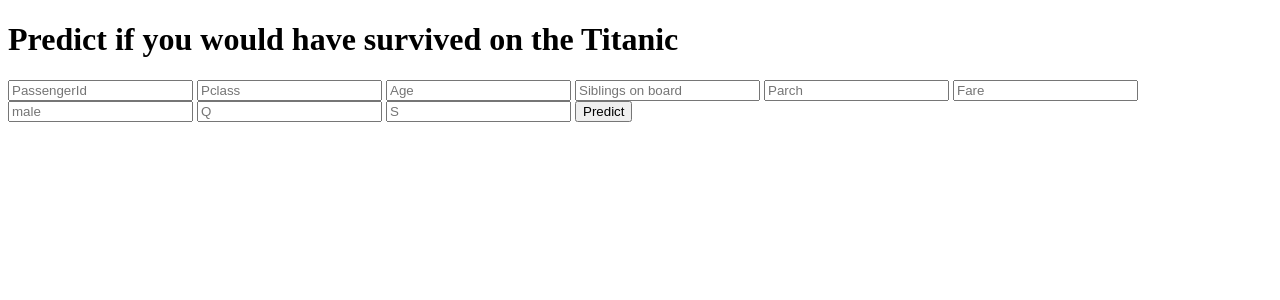
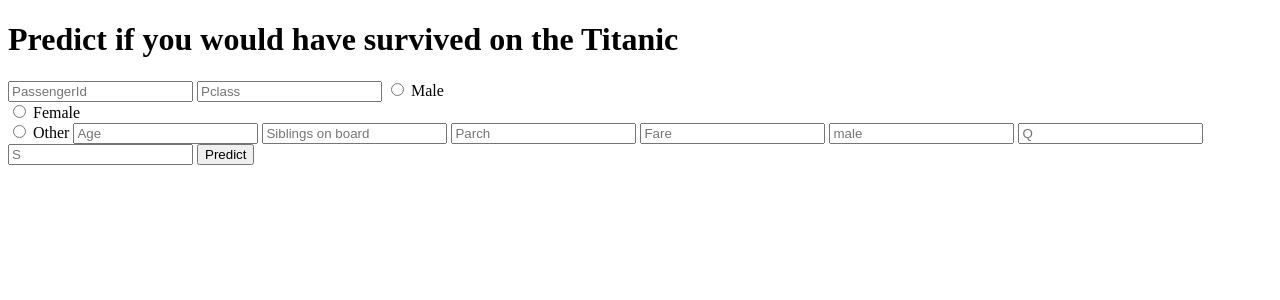
Before and after one commit to pranavtumkur/Predicting-if-you-would-survive-on-the-Titanic, a Flask app: page / in a window 1280 px wide. Shown: the top 300 px of the page. Run offline with Flask 2, Linux system fonts and the light colour scheme; parts of the project's set-up code (start-up, migrations or seed data) failed here and were passed over.

Commit message:
Update index.html

```diff
--- a/templates/index.html
+++ b/templates/index.html
@@ -19,6 +19,14 @@
     <form action="{{ url_for('predict')}}"method="post">
     	<input type="text" name="PassengerId" placeholder="PassengerId" required="required" />
         <input type="text" name="Pclass" placeholder="Pclass" required="required" />
+
+		 <input type="radio" id="male" name="gender" value="male">
+		  <label for="male">Male</label><br>
+		  <input type="radio" id="female" name="gender" value="female">
+		  <label for="female">Female</label><br>
+		  <input type="radio" id="other" name="gender" value="other">
+		  <label for="other">Other</label>
+
 	<input type="text" name="Age" placeholder="Age" required="required" />
 	<input type="text" name="SibSp" placeholder="Siblings on board" required="required" />
 	<input type="text" name="Parch" placeholder="Parch" required="required" />
```
